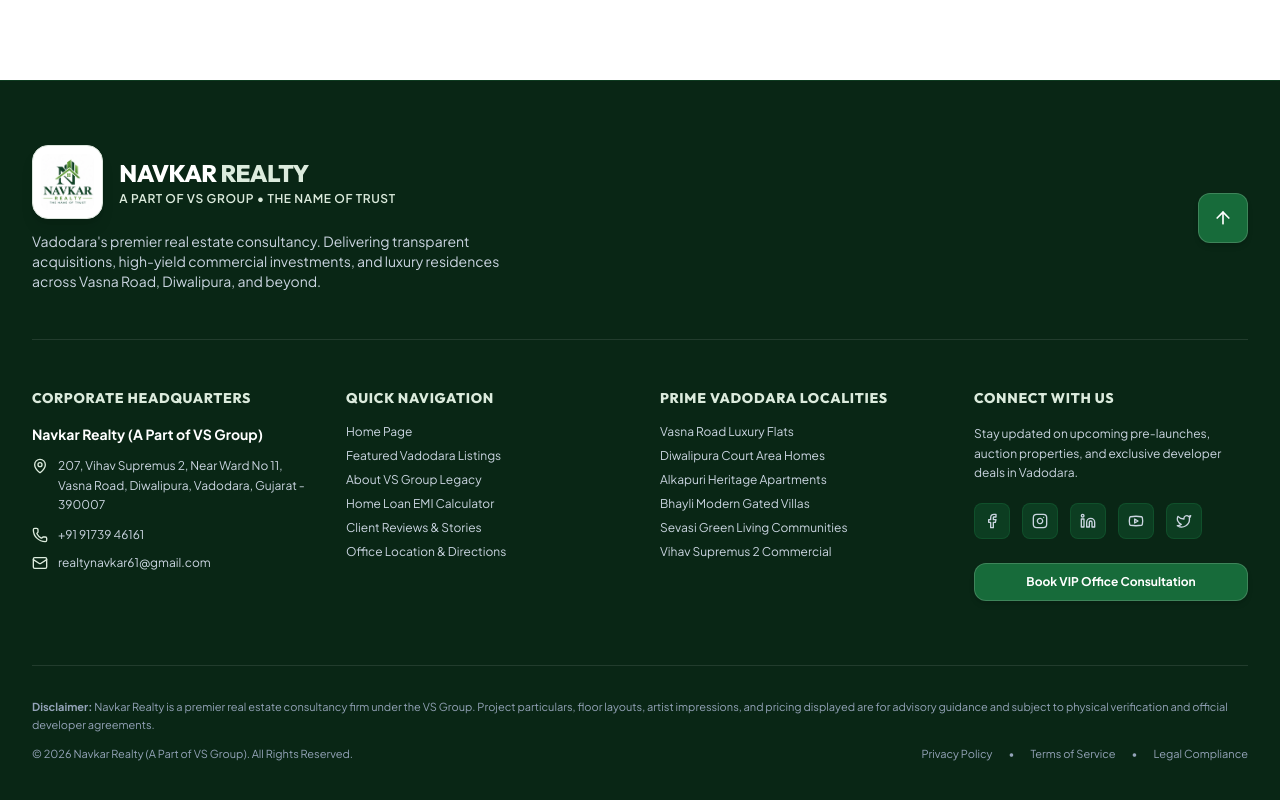
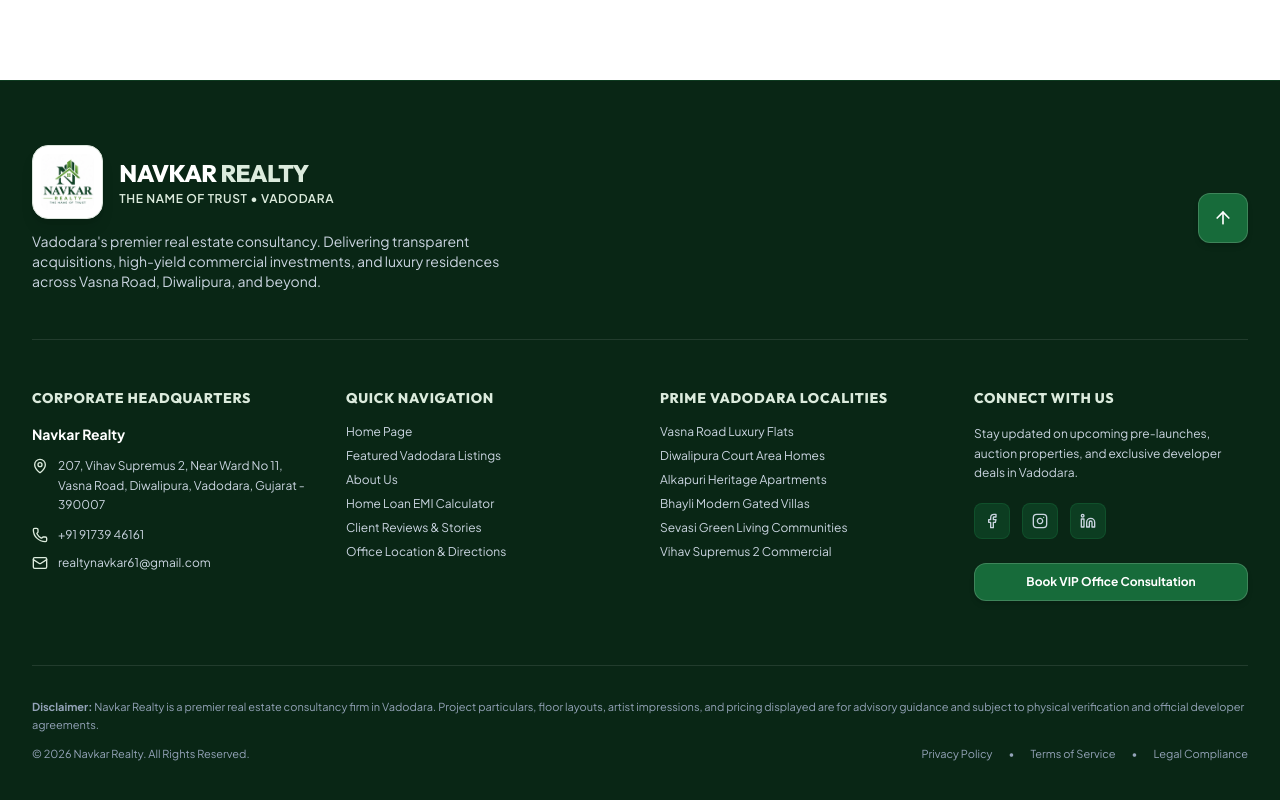
Before and after one commit to thisisabhi12/Navkar_realty, a React (Vite) app: page / in a window 1280 px wide. Shown: the part 9048-9848 px from the top of the page. Built offline with nearby package versions, Linux system fonts and the light colour scheme.

Commit message:
fix: remove YouTube and Twitter social icons from footer

```diff
--- a/src/components/Footer.jsx
+++ b/src/components/Footer.jsx
@@ -8,9 +8,7 @@ import {
   Sparkles,
   Facebook,
   Instagram,
-  Linkedin,
-  Youtube,
-  Twitter
+  Linkedin
 } from 'lucide-react';
 
 export default function Footer({ onOpenConsultation, onOpenLegal }) {
@@ -39,7 +37,7 @@ export default function Footer({ onOpenConsultation, onOpenLegal }) {
                   NAVKAR <span className="text-[#DCEBDD] font-extrabold">REALTY</span>
                 </span>
                 <span className="text-xs font-semibold text-[#DCEBDD] tracking-wider uppercase block mt-0.5">
-                  A Part of VS Group • The Name of Trust
+                  The Name of Trust • Vadodara
                 </span>
               </div>
             </div>
@@ -72,7 +70,7 @@ export default function Footer({ onOpenConsultation, onOpenLegal }) {
 
             <div className="space-y-3 text-xs text-slate-200">
               <p className="font-bold text-white text-sm">
-                Navkar Realty (A Part of VS Group)
+                Navkar Realty
               </p>
 
               <div className="flex items-start space-x-2.5">
@@ -111,7 +109,7 @@ export default function Footer({ onOpenConsultation, onOpenLegal }) {
                 <a href="#listings" className="hover:text-white transition-colors">Featured Vadodara Listings</a>
               </li>
               <li>
-                <a href="#about" className="hover:text-white transition-colors">About VS Group Legacy</a>
+                <a href="#about" className="hover:text-white transition-colors">About Us</a>
               </li>
               <li>
                 <a href="#calculator" className="hover:text-white transition-colors">Home Loan EMI Calculator</a>
@@ -190,24 +188,6 @@ export default function Footer({ onOpenConsultation, onOpenLegal }) {
               >
                 <Linkedin className="w-4 h-4" />
               </a>
-              <a
-                href="https://youtube.com"
-                target="_blank"
-                rel="noopener noreferrer"
-                className="w-9 h-9 rounded-lg bg-[#104D2A]/60 border border-[#176B3A]/40 text-slate-300 hover:text-white hover:bg-[#176B3A] flex items-center justify-center transition-all"
-                aria-label="YouTube"
-              >
-                <Youtube className="w-4 h-4" />
-              </a>
-              <a
-                href="https://twitter.com"
-                target="_blank"
-                rel="noopener noreferrer"
-                className="w-9 h-9 rounded-lg bg-[#104D2A]/60 border border-[#176B3A]/40 text-slate-300 hover:text-white hover:bg-[#176B3A] flex items-center justify-center transition-all"
-                aria-label="Twitter / X"
-              >
-                <Twitter className="w-4 h-4" />
-              </a>
             </div>
 
             <div className="pt-2">
@@ -226,11 +206,11 @@ export default function Footer({ onOpenConsultation, onOpenLegal }) {
         {/* Bottom Disclaimer */}
         <div className="pt-8 mt-4 border-t border-white/10 text-[11px] text-slate-400 space-y-3">
           <p className="leading-relaxed">
-            <strong>Disclaimer:</strong> Navkar Realty is a premier real estate consultancy firm under the VS Group. Project particulars, floor layouts, artist impressions, and pricing displayed are for advisory guidance and subject to physical verification and official developer agreements.
+            <strong>Disclaimer:</strong> Navkar Realty is a premier real estate consultancy firm in Vadodara. Project particulars, floor layouts, artist impressions, and pricing displayed are for advisory guidance and subject to physical verification and official developer agreements.
           </p>
           <div className="flex flex-col sm:flex-row justify-between items-center text-slate-400 gap-2">
             <p>
-              © {new Date().getFullYear()} Navkar Realty (A Part of VS Group). All Rights Reserved.
+              © {new Date().getFullYear()} Navkar Realty. All Rights Reserved.
             </p>
             <p className="flex items-center space-x-4">
               <button
```
Also changed, not shown: 3 other files (tests, documents, lock files or other folders).
